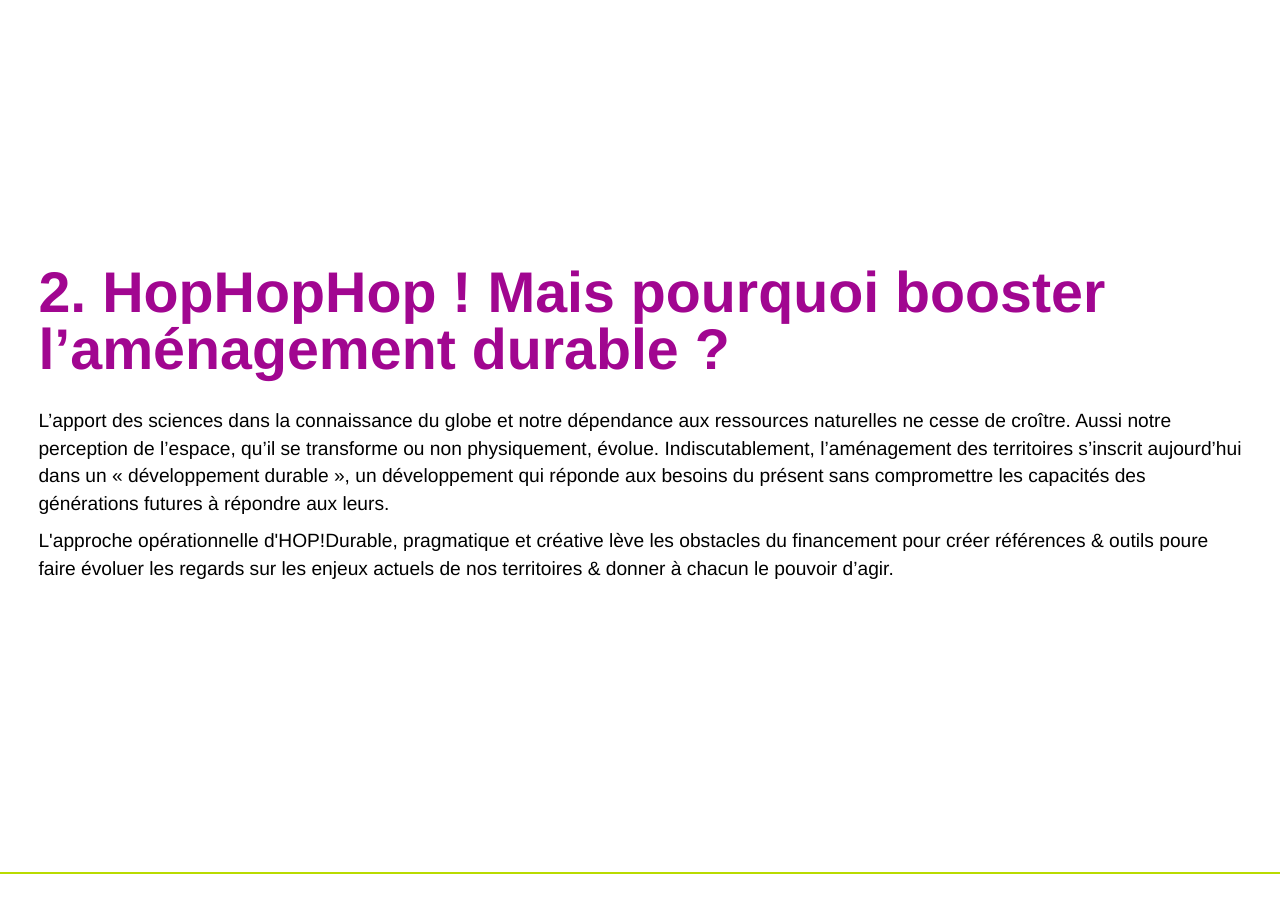
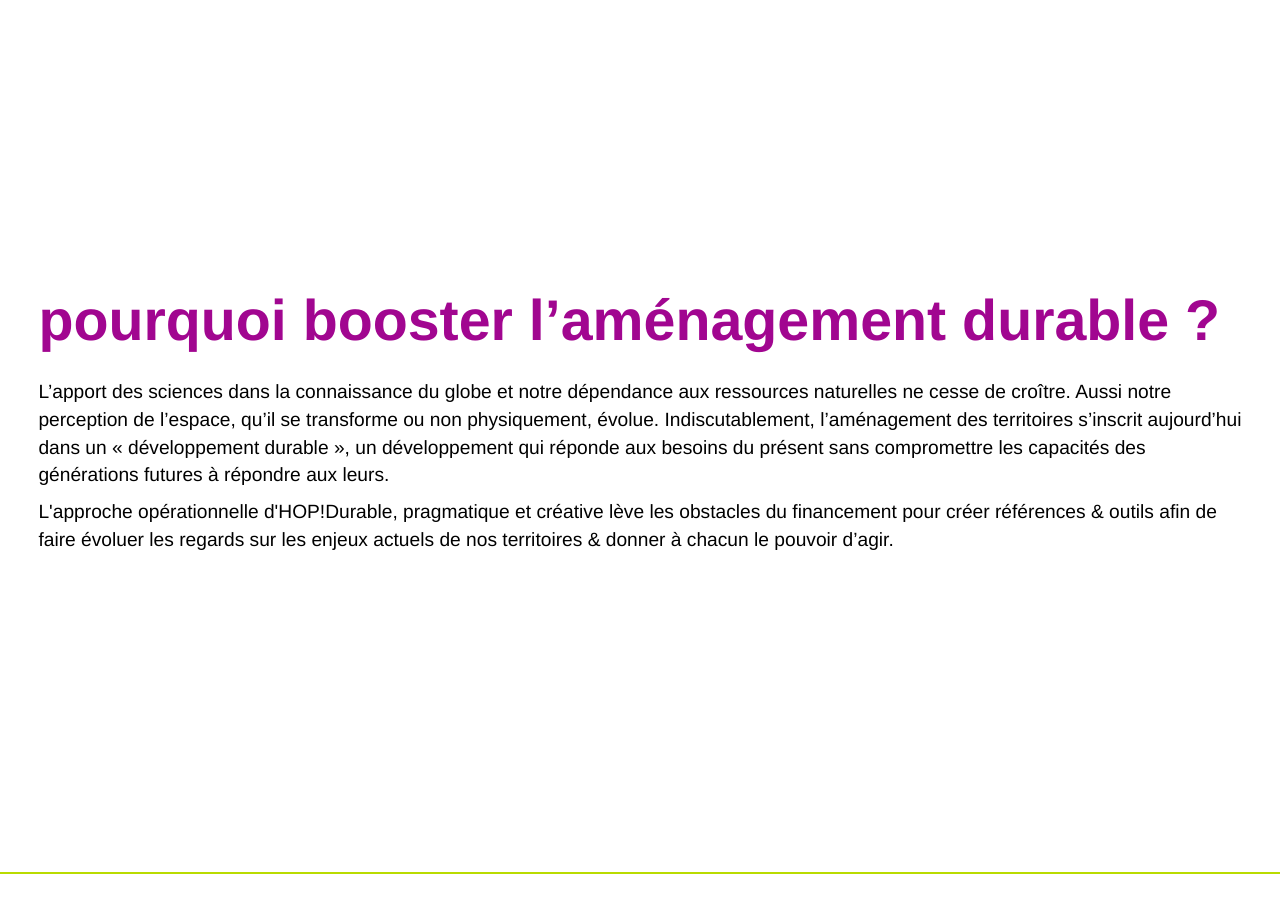
Before and after one commit to pierrenault/hopdurable.github.io, a Jekyll site: the page built from index.html, in a window 1280 px wide and 900 px high, scrolled down 1828 px. Built offline with Jekyll 4.4.1, drawn with Linux system fonts in a browser that asks for light colours; some of the changed text lies outside the part shown.

Commit message:
Update index.html

```diff
--- a/index.html
+++ b/index.html
@@ -30,17 +30,17 @@
   </section>
 
   <section>
-    <h1>2. HopHopHop ! Mais pourquoi booster l’aménagement durable ?</h1>
+    <h1>pourquoi booster l’aménagement durable ?</h1>
 
     <p>L’apport des sciences dans la connaissance du globe et notre dépendance aux ressources naturelles ne cesse de croître.
     Aussi notre perception de l’espace, qu’il se transforme ou non physiquement, évolue.
     Indiscutablement, l’aménagement des territoires s’inscrit aujourd’hui dans un « développement durable », un développement qui réponde aux besoins du présent sans compromettre les capacités des générations futures à répondre aux leurs.</p>
 
-    <p>L'approche opérationnelle d'HOP!Durable, pragmatique et créative lève les obstacles du financement pour créer références & outils poure faire évoluer les regards sur les enjeux actuels de nos territoires & donner à chacun le pouvoir d’agir.</p>
+    <p>L'approche opérationnelle d'HOP!Durable, pragmatique et créative lève les obstacles du financement pour créer références & outils afin de faire évoluer les regards sur les enjeux actuels de nos territoires & donner à chacun le pouvoir d’agir.</p>
   </section>
 
   <section>
-    <h1>3. Une Coopérative Hop! Pourquoi ?</h1>
+    <h1>une coopérative : pourquoi ?</h1>
     <p>La coopération est au coeur de notre approche opérationnelle de l’aménagement durable.</p>
 
     <p>Nous en sommes convaincus : échanger, partager nos compétences et agir ensemble pour un projet commun est essentile pour créer une dynamique de territoir efficace et pérenne.</p>
@@ -63,7 +63,7 @@
   </section>
 
   <section>
-    <h1>Contacter Hop!</h1>
+    <h1>contacter Hop!</h1>
     <p>contact@hopdurable.fr</p>
   </section>
 
```
Also changed, not shown: other parts of index.html (+1 -1 lines).
